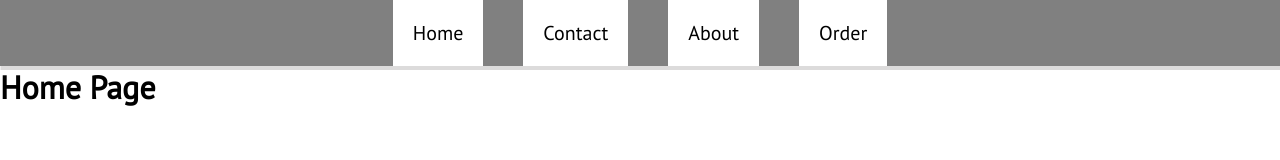
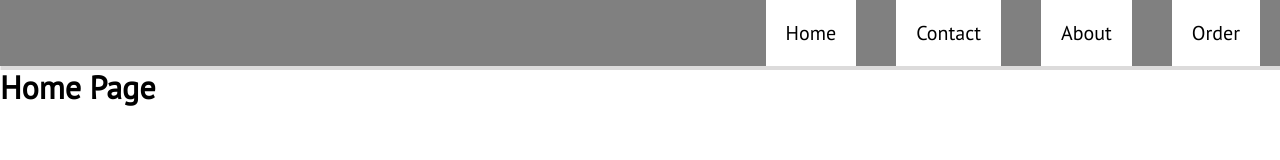
Before and after one commit to imjord/horizontal-menu, a plain HTML site: page index.html in a window 1280 px wide. Drawn offline with Linux system fonts and the light colour scheme.

Commit message:
made it right aligned per assignemtn requirements

```diff
--- a/css/style.css
+++ b/css/style.css
@@ -14,7 +14,7 @@ nav {
 
 nav ul {
     display: flex;
-    justify-content: center;
+    justify-content: flex-end;
 }
 
 li {
```
